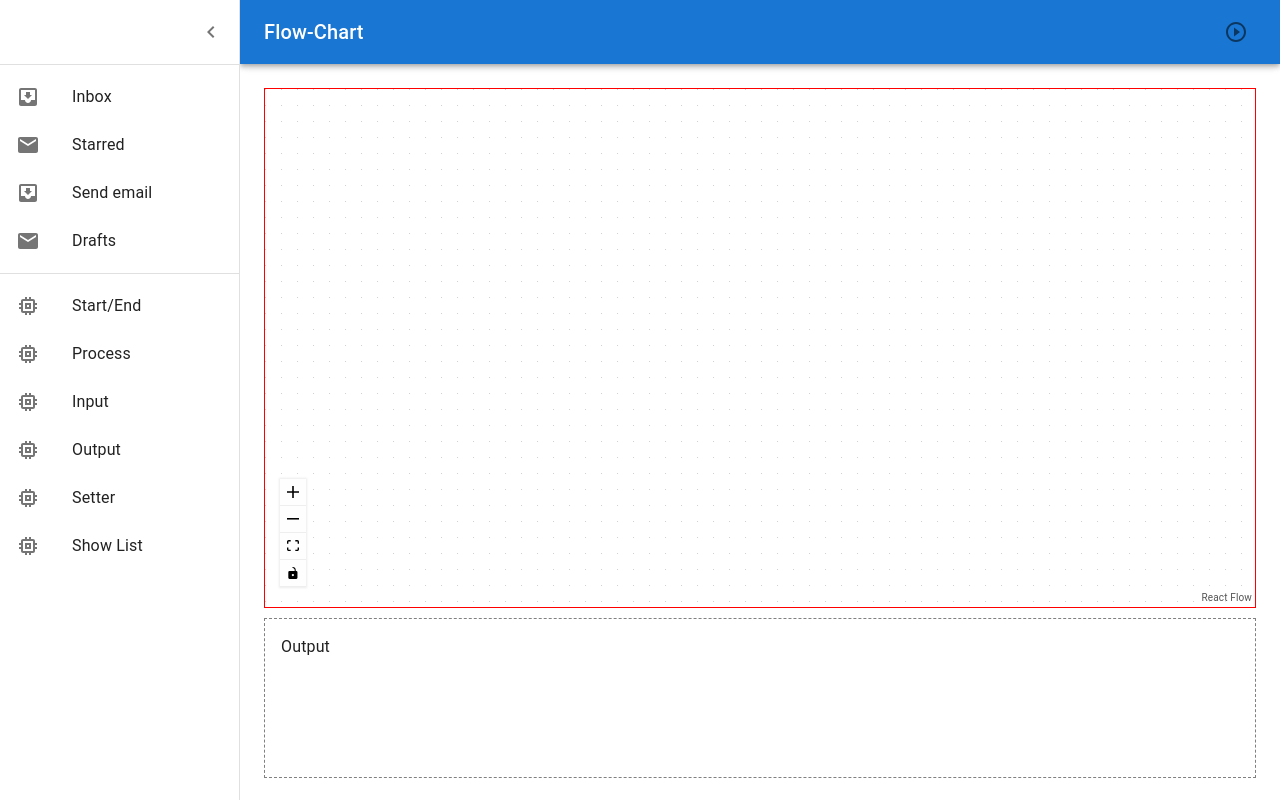
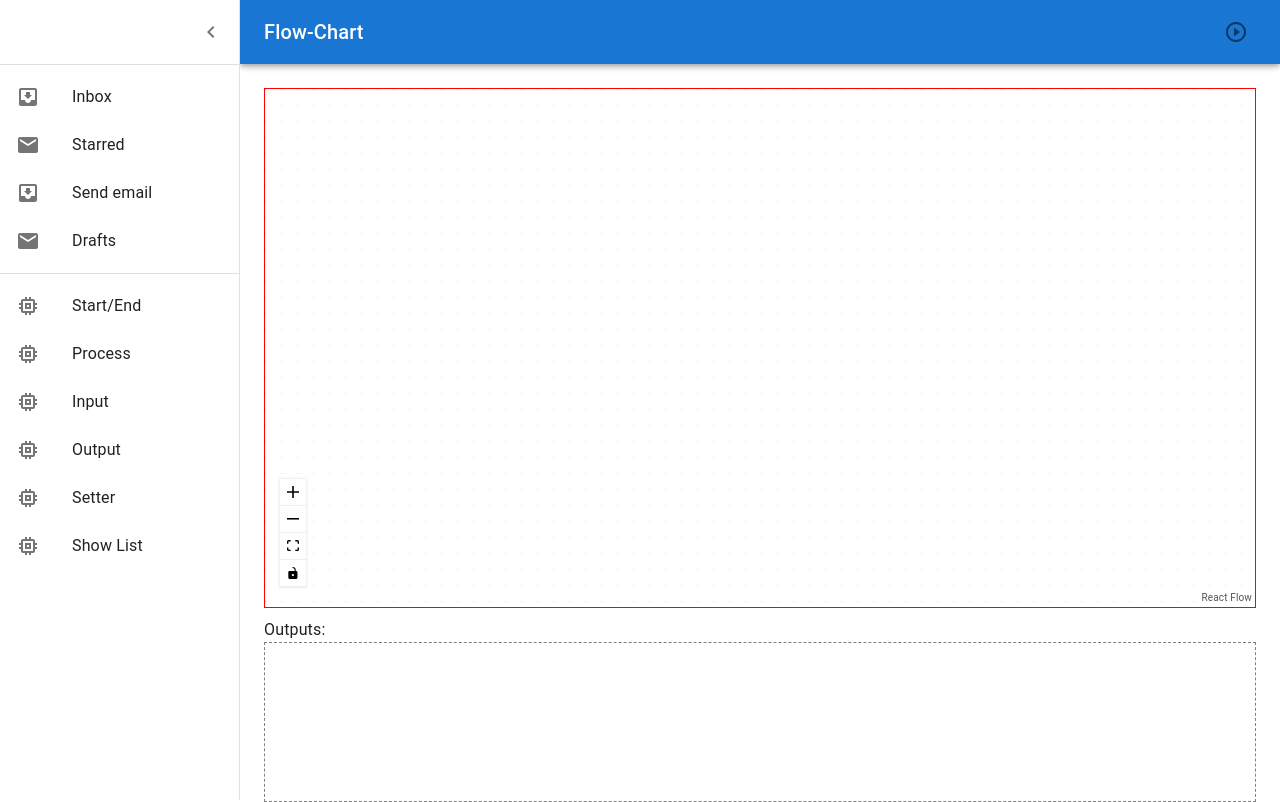
Before and after one commit to NaveenDanj/react-flow-chart, a React (Create React App) app: page / in a window 1280 px wide. Built offline with nearby package versions, Linux system fonts and the light colour scheme.

Commit message:
fixed output bugs

```diff
--- a/src/Lib/Compiler.js
+++ b/src/Lib/Compiler.js
@@ -59,7 +59,10 @@ class Compiler {
         let diplayText = codeBlockArr[1];
         let varName = codeBlockArr[2];
 
-        let output = `${diplayText} ${this._get_var_value(varName)}`;
+        let output = {
+            key : Date.now(),
+            output : `${diplayText} ${this._get_var_value(varName)}`
+        }
         this.dispatch( this.reducers.addOutput(output) );
     }
 
--- a/src/components/Main/Output.js
+++ b/src/components/Main/Output.js
@@ -1,12 +1,57 @@
-import React from 'react'
+import React, { useEffect } from 'react'
 import Box from '@mui/material/Box';
 import Button from '@mui/material/Button';
 
+import List from '@mui/material/List';
+import ListItem from '@mui/material/ListItem';
+import ListItemText from '@mui/material/ListItemText';
+
+import { useSelector} from 'react-redux';
+
+
 function Output() {
+
+  const OutputList = useSelector((state) => state.Output.output);
+
+  useEffect(() => {
+    console.log('output list is : ' , OutputList);
+  } ,[OutputList]);
+
   return (
-    <div style={{ backgroundColor : 'white' ,  marginTop : 10}}>
+    <div style={{  height : '20vh' , backgroundColor : 'white' ,  marginTop : 10}}>
+
+      <label>Outputs:</label><br/>
+
       <Box style={{  height : '20vh' }} sx={{ p: 2, border: '1px dashed grey' }}>
-        <label>Output</label>
+
+
+        <List
+          sx={{
+            width: '100%',
+            bgcolor: 'background.paper',
+            position: 'relative',
+            overflow: 'auto',
+            maxHeight: 300,
+            '& ul': { padding: 0 },
+          }}
+
+          style={{  height : '100%'}}
+          dense
+
+        >
+
+          {OutputList.map( (item) => (
+            <ListItem>
+              <ListItemText
+                key={item.key}
+                primary={item.output}
+              />
+            </ListItem>
+          ))}
+
+        </List>
+
+
       </Box>
     </div>
   )
```
